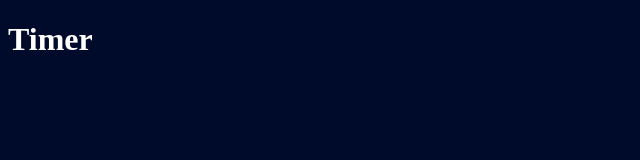
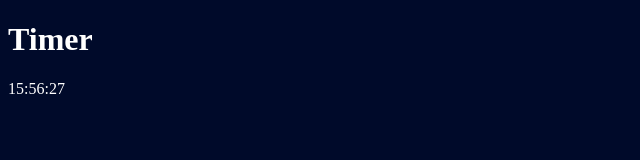
Before and after one commit to Gutierrez-Pool/js-simon, a plain HTML site: page index.html in a window 1280 px wide. Shown: the full height of the page, 0-640 px from the left. Drawn offline with Linux system fonts and the light colour scheme.

Commit message:
aggiunta orologio

```diff
--- a/index.html
+++ b/index.html
@@ -9,6 +9,8 @@
 
     <h1>Timer</h1>
 
+    <div id="orologio"></div>
+
 <script src="./js/script.js"></script>
 </body>
 </html>
--- a/js/script.js
+++ b/js/script.js
@@ -0,0 +1,44 @@
+// Sfruttiamo le timing functions per fare il conto alla rovescia per la correzione di domani!
+// Ogni secondo il nostro countdown dovrà scalare fino alle 9:30 di lunedì mattina!
+
+// Consigli
+// Questo esercizio richiede un po' di ricerca ma anche un po' di domande che accompagnano l'uomo da tempo immemore:
+// Da quante ore è composto un giorno?
+// Da quanti minuti è composta un'ora?
+// Da quanti secondi è composto un minuto?
+// Da quanti millisecondi è composto un secondo?
+// Quanti millisecondi mi separano da domani alle 9:30?
+// Esiste un oggetto JS in grado di gestire le date?
+// Esistono dei metodi per trasformare una data in millisecondi?
+
+// Orologio ora
+function mostraOrologio() {
+    let data = new Date();
+    let ore = data.getHours();
+    let minuti = data.getMinutes();
+    let secondi = data.getSeconds();
+
+    if(ore < 10) { ore = '0' + ore; }
+    if(minuti < 10) { minuti = '0' + minuti; }
+    if(secondi < 10) { secondi = '0' + secondi; }
+
+    document.getElementById("orologio").innerHTML = ore+':'+minuti+':'+secondi;
+  }
+
+  setInterval(mostraOrologio, 1000);
+
+
+// Data attuale
+let prova = new Date();
+console.log (prova);
+
+
+// Data lezione
+const lezioni = new Date ();
+lezioni.setDate(12);
+console.log (lezioni);
+
+
+//Tempo alla lezione in ms
+const tempoRimasto = lezioni - prova;
+console.log (tempoRimasto);
```
